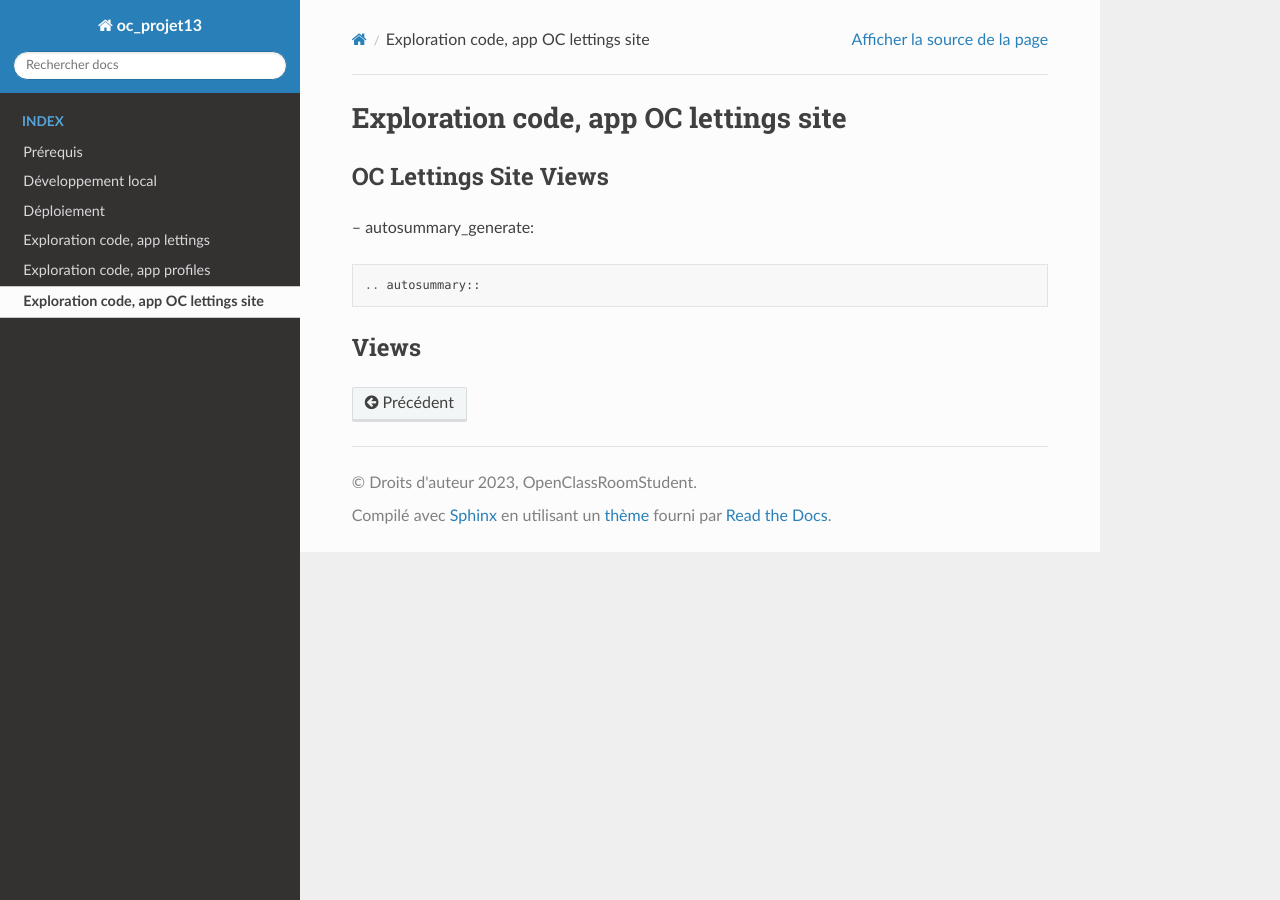
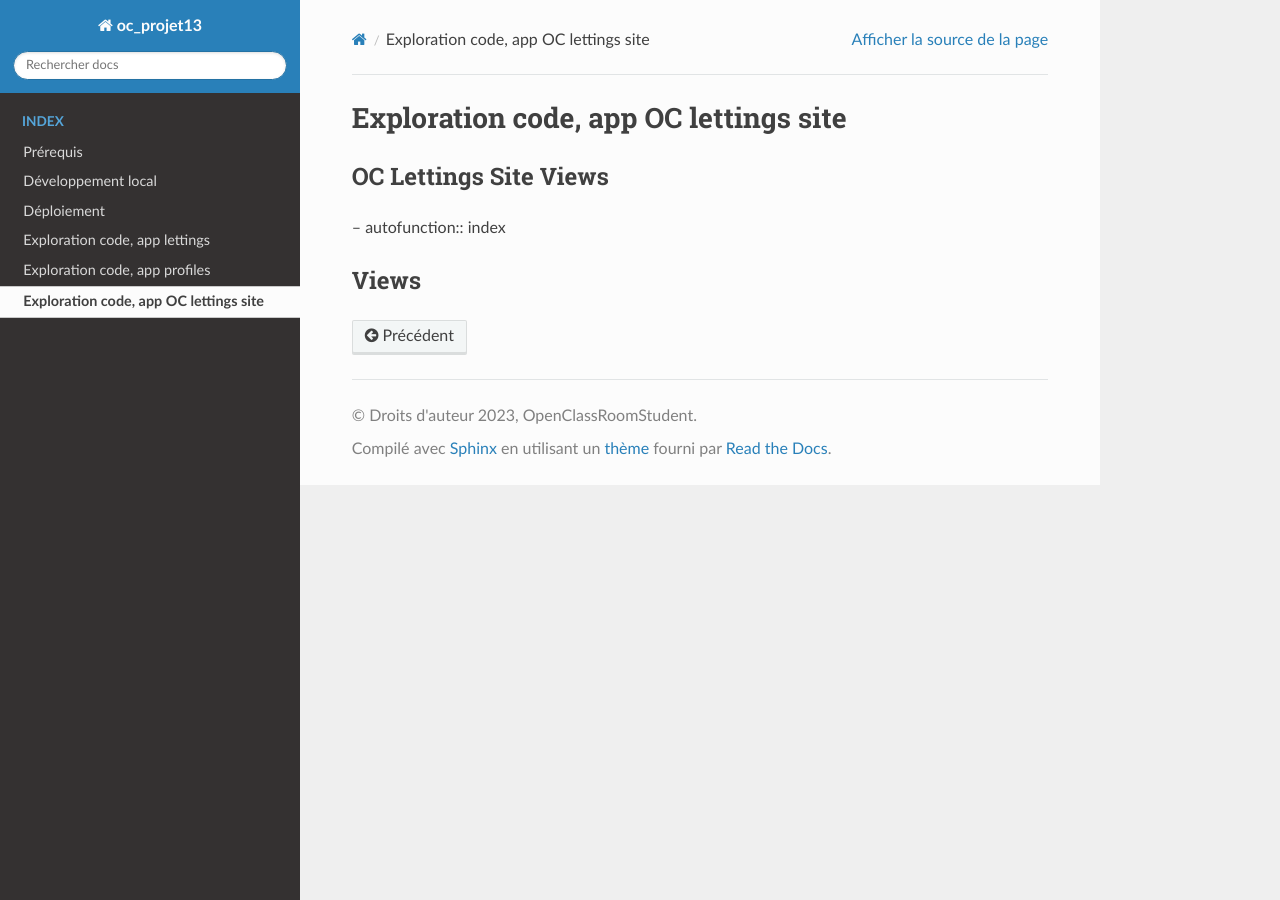
Before and after one commit to memphis-tools/oc_projet13_orange_country_lettings, a Sphinx documentation site: the page built from doc/source/code_review_oc_lettings_site.rst, in a window 1280 px wide. Built offline with Sphinx 7.4.7 and the Read the Docs theme 2.0.0, drawn with Linux system fonts in a browser that asks for light colours.

```diff
--- a/doc/source/code_review_oc_lettings_site.rst
+++ b/doc/source/code_review_oc_lettings_site.rst
@@ -6,9 +6,7 @@
 
 .. currentmodule:: oc_lettings_site.views
 
--- autosummary_generate::
-
-.. autosummary::
+-- autofunction:: index
 
 Views
 -----
```
Also changed, not shown: 5 other files.
